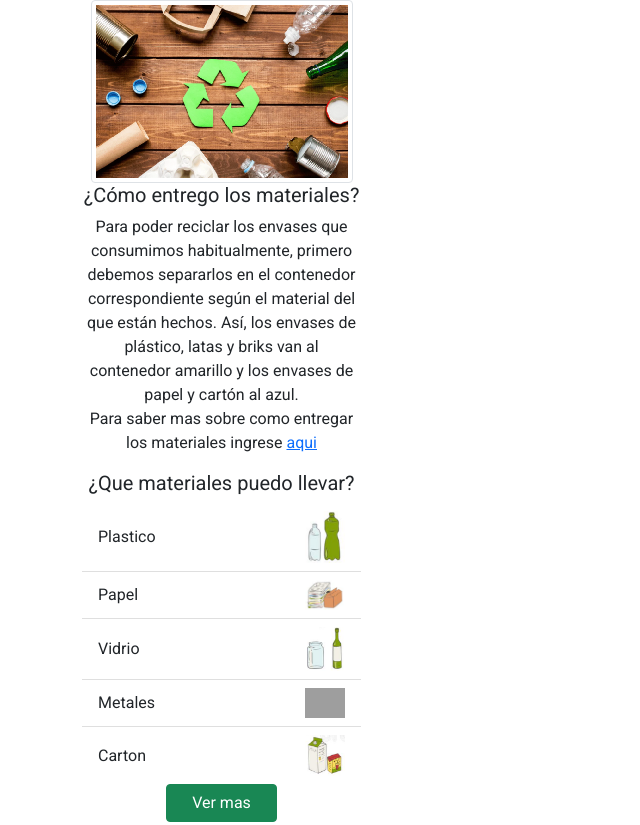
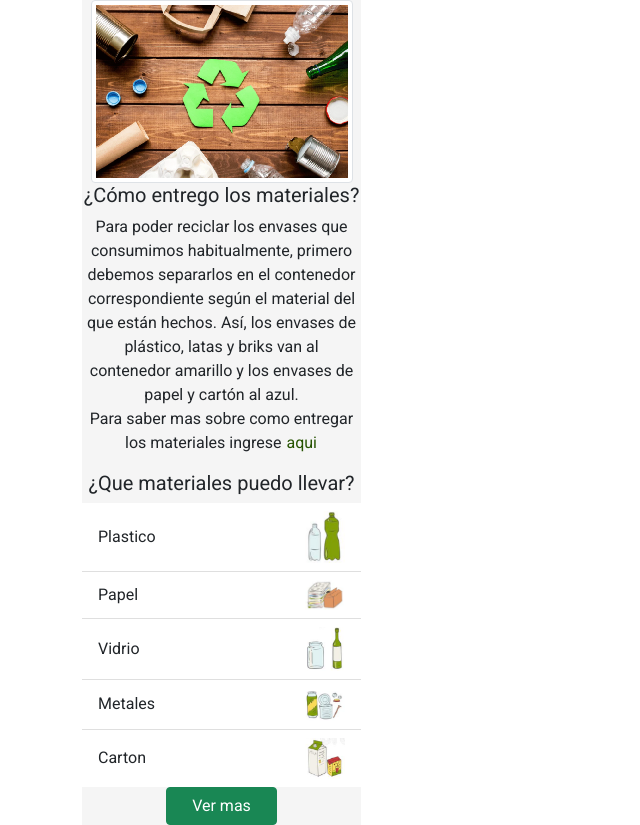
Before and after one commit to joaquinmancini/TPE_MDS-GRUPO11, an Angular app in the folder recoleCoop/: page /materiales in a window 1280 px wide. Shown: the whole page, without its empty margins (0-640 px from the left). Built offline with nearby package versions, Linux system fonts and the light colour scheme; grey boxes are pictures that could not be loaded.

Commit message:
Se modifica el favicon.ico

```diff
--- a/recoleCoop/src/app/pages/materiales/materiales.component.html
+++ b/recoleCoop/src/app/pages/materiales/materiales.component.html
@@ -1,18 +1,18 @@
 
-<div class="mx-auto container">
+<div class="mx-auto container ">
     <div class="row">
 		<div class="well">
-            <div class="media col-md-3">
+            <div class="media col-md-3 materiales">
 
                 <img src="assets/img/reciclaje.png" class="img-thumbnail center" alt="imagen_reciclaje">
 
                 <h5 class="text-center"> ¿Cómo entrego los materiales? </h5>
 
                 <p class="text-center"> Para poder reciclar los envases que consumimos habitualmente, primero debemos separarlos en el contenedor correspondiente según el material del que están hechos. Así, los envases de plástico, latas y briks van al contenedor amarillo y los envases de papel y cartón al azul.
-                 <br> Para saber mas sobre como entregar los materiales ingrese <a href="/entregamateriales">aqui </a> </p>
+                 <br> Para saber mas sobre como entregar los materiales ingrese <a href="/entregamateriales" class="links">aqui </a> </p>
                 <h5 class="text-center"> ¿Que materiales puedo llevar? </h5>
 
-                <ul class="list-group list-group-flush">
+                <ul class="list-group list-group-flush ">
                     <li class="list-group-item d-flex justify-content-between align-items-center">
                         Plastico
                         <div class="image-parent">
--- a/recoleCoop/src/app/pages/materiales/materiales.component.scss
+++ b/recoleCoop/src/app/pages/materiales/materiales.component.scss
@@ -1,3 +1,36 @@
+.materiales {
+  background-color: rgb(245,245,245);
+}
+
+.links {
+  outline: none;
+  text-decoration: none;
+  padding: 2px 1px 0;
+}
+
+.links:link {
+  color: #265301;
+}
+
+.links:visited {
+  color: #437A16;
+}
+
+.links:focus {
+  border-bottom: 1px solid;
+  background: #BAE498;
+}
+
+.links:hover {
+  border-bottom: 1px solid;
+  background: #CDFEAA;
+}
+
+.links:active {
+  background: #265301;
+  color: #CDFEAA;
+}
+
 .center {
     display: block;
     margin-left: auto;
```
Also changed, not shown: recoleCoop/src/assets/img/metales_icon.png (added), 1 other file (tests, documents, lock files or other folders).
